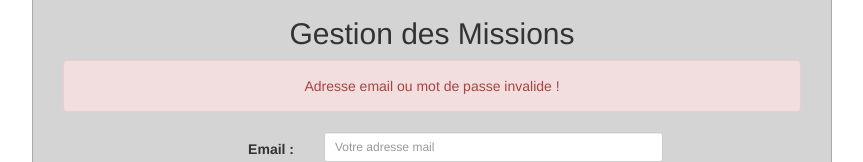
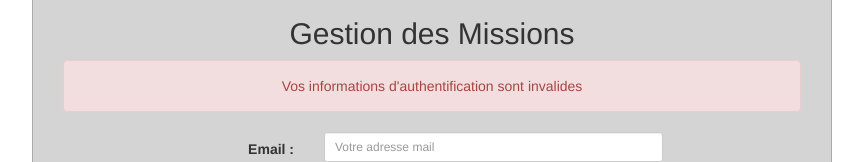
Before and after one commit to ab-nightowl/gestion-des-missions, a website built with webpack: page front/public/index.html in a window 1280 px wide. Both pictures are taken after typing "name@example.com", "Sample123" into the empty fields and a click on the button "Se connecter". Shown: the part 145-307 px from the top of the page, without its empty margins (208-1071 px from the left). Built offline with nearby package versions, Linux system fonts and the light colour scheme; some packages are replaced by stand-ins of ours; data requests are answered from the project's data file; what angular-ui-bootstrap, sha1 would draw is missing.

Commit message:
#M001 - Authentification message d'erreur

```diff
--- a/front/app/login/login.html
+++ b/front/app/login/login.html
@@ -4,7 +4,7 @@
         <h1>GDM</h1>
         <h2>Gestion des Missions</h2>
         <div ng-show="$ctrl.$location.hash() && !connexionForm.email.$dirty && !connexionForm.password.$dirty" class="col-xs-12 alert alert-danger">
-            Adresse email ou mot de passe invalide !
+            Vos informations d'authentification sont invalides
         </div>
         <form name="connexionForm" class="col-xs-12 col-sm-9 col-sm-offset-1 form-horizontal" novalidate>
             <div class="row">
```
